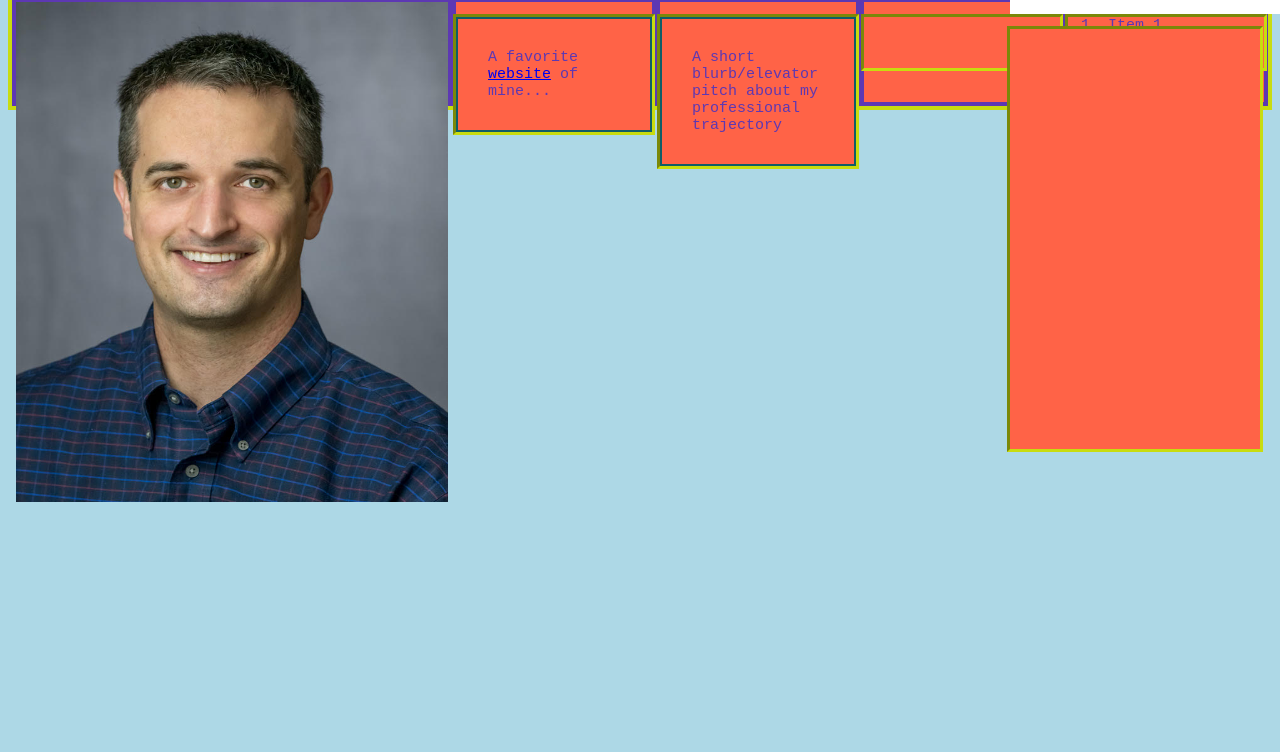
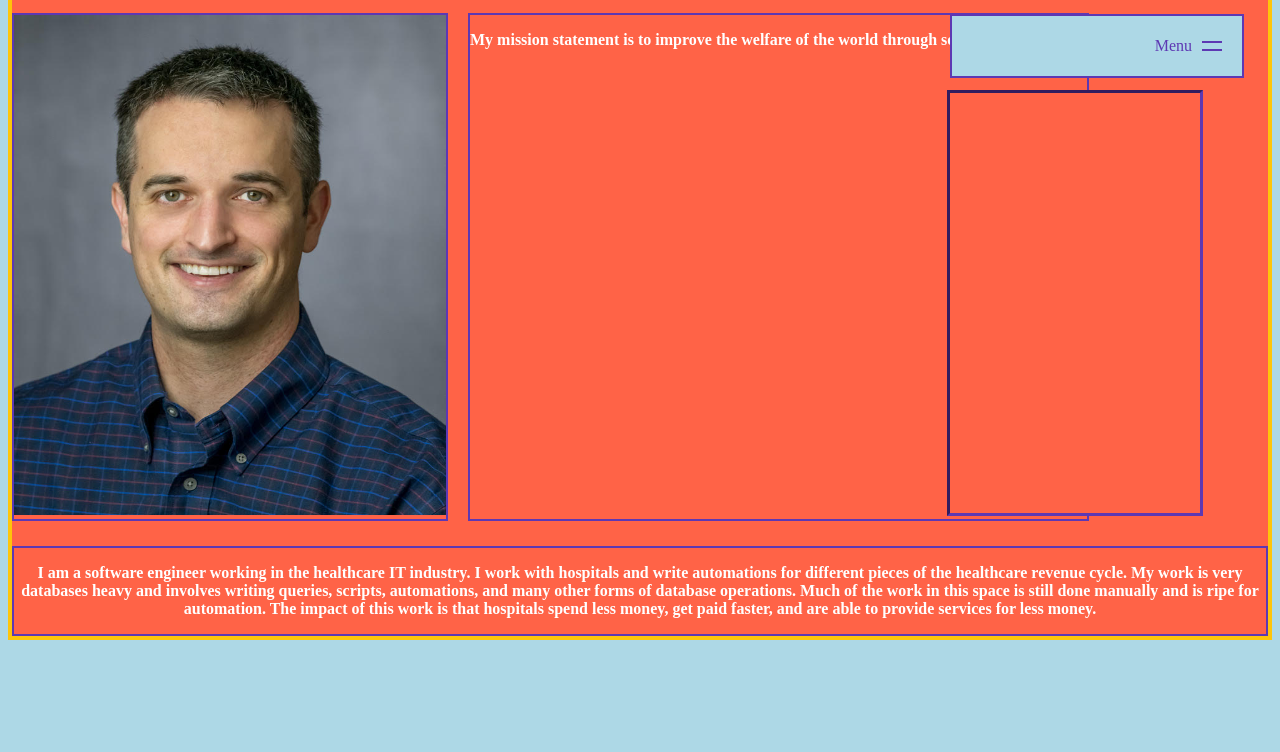
Before and after one commit to WilliamLaneFranklin/CS-469-Project, a plain HTML site: page index.html in a window 1280 px wide. Shown: the part 66-818 px from the top of the page. Drawn offline with Linux system fonts and the light colour scheme.

Commit message:
flexbox css conflict fixes

```diff
--- a/index.html
+++ b/index.html
@@ -2,7 +2,7 @@
 <html lang="en">
     <head>
         <meta charset="UTF-8">
-        <title>My Personal Webpage</title>
+        <title>Software Engineer in the Healthcare Finance Industry</title>
         <link rel="stylesheet" href="styles.css">
       </head>
 
@@ -31,21 +31,15 @@
         </script>
 
 
-        <h1>My Personal Webpage</h1>
-        <div class="flex-container">
-            <div class="one"><img src="./images/profile_photo.jpg" alt="The Profile Photo" height="500" width="432"></div>
-            <div class="two"><p>A favorite <a href="https://mushroomobserver.org" target="_blank" rel="noopener noreferrer">website</a> of mine...</p></div>
-            <div class="three"><p>A short blurb/elevator pitch about my professional trajectory</p></div>
-            <div class="four"><ul>
-                <li>Item 1</li>
-                <li>Item 2</li>
-                <li><em>Text...</em></li>
-            </ul></div>
-            <div class="five"><ol>
-                <li>Item 1</li>
-                <li>Item 2</li>
-                <li>Item 3</li>
-            </ol></div>
+        <h1>Software Engineer in the Healthcare Industry</h1>
+
+
+
+
+        <div class="container">
+            <div class="two"><img src="./images/profile_photo.jpg" alt="The Profile Photo" height="500" width="432"></div>
+            <div class="two"><p>My mission statement is to improve the welfare of the world through software engineering.</p></div>
+            <div class="two"><p>I am a software engineer working in the healthcare IT industry. I work with hospitals and write automations for different pieces of the healthcare revenue cycle. My work is very databases heavy and involves writing queries, scripts, automations, and many other forms of database operations. Much of the work in this space is still done manually and is ripe for automation. The impact of this work is that hospitals spend less money, get paid faster, and are able to provide services for less money.</p></div>
           </div>
 
 
--- a/styles.css
+++ b/styles.css
@@ -1,6 +1,6 @@
 /* styles.css */
 
-p {
+/*p {
     color: rgb(93, 56, 179);
     border: 2px solid rgb(15, 93, 103);
     padding: 30px;
@@ -12,18 +12,19 @@ p {
     margin:;
     outline-style: inset;
     outline-color:rgb(200, 220, 15)
-}
+}*/
 
-h1 {
+h1{
     color: tomato;
-    outline:
+    outline:;
     border:;
     padding:;
     font-family:monospace;
     margin: 10px;
     font-size:35px;
-    text-shadow: 2px 2px 5px rgb(93, 56, 179);;
+    text-shadow: 2px 2px 5px rgb(93, 56, 179);
 }
+
 
 ul{
     color:rgb(93, 56, 179);
@@ -32,7 +33,7 @@ ul{
     font-size:15px;
     text-align: left;
     outline-style: inset;
-    outline-color:rgb(200, 220, 15);
+   /* outline-color:rgb(254, 197, 10);*/
     background-color: tomato;
 }
 
@@ -43,7 +44,7 @@ ol{
     font-size:15px;
     text-align: left;
     outline-style: inset;
-    outline-color:rgb(200, 220, 15);
+   /* outline-color:rgb(254, 197, 10);*/
     background-color: tomato;
 }
 
@@ -61,21 +62,45 @@ ol{
 .container{
     display: flex;
     flex-flow: row wrap;
-    justify-content: center safe;
+    justify-content: flex-start;
     align-items: baseline safe;
     gap: 10px 20px;
+    border: 4px solid rgb(254, 197, 10);
+    background-color: tomato;
 }
+    .container div{
+        background: tomato;
+        border: 2px solid rgb(93, 56, 179);
+        /*height: 100px;
+        flex: 1;*/
+    }
+.two{
+    background: black;
+    padding:;
+   /* width: 200px;
+    height: 150px;*/
+    margin-top: 15px;
+    /*line-height: 150px;*/
+    color: white;
+    font-weight: bold;
+    font-size: 1em;
+    text-align: center;
+}
+
+
 
 .flex-container {
     display: flex;
-    border: 4px solid rgb(200, 220, 15);
-    background-color: tomato
+    border: 4px solid rgb(254, 197, 10);
+    background-color: tomato;
+    margin-top: 10px;
+    margin-right: 20px;
   }
 
   /* this selector selects all divs inside of .flex-container */
   .flex-container div {
     background: tomato;
-    border: 4px solid rgb(93, 56, 179);
+    border: 2px solid rgb(93, 56, 179);
     height: 100px;
     flex: 1;
 }
@@ -87,7 +112,7 @@ ol{
     height: 150px;
     margin-top: 10px;
     line-height: 150px;
-    color: white;
+    color: lightblue;
     font-weight: bold;
     font-size: 3em;
     text-align: center;
@@ -101,7 +126,7 @@ ol{
     height: 100vh;
     background: black;
     z-index: 200;
-    color: white;
+    color: rgb(254, 197, 10);
     text-align: center;
     line-height: 90vh;
 }
@@ -115,7 +140,7 @@ ol{
     height: 100vh;
     background: black;
     z-index: -10;
-    color: white;
+    color: rgb(254, 197, 10);
     text-align: center;
     line-height: 90vh;
     transition: all 0.5s;
@@ -149,8 +174,8 @@ body
 
 .navigation{
     position: fixed;
-    top: 20px;
-    right: 20px;
+    top: 80px;
+    right: 80px;
     height: 20px;
     width: 250px;
     z-index: 100;
@@ -164,13 +189,14 @@ body
     left: 0;
     width: 100%;
     height: 50px;
-    background: #ffff;
+    background: lightblue;
     cursor: pointer;
     display: flex;
     justify-content: flex-end;
     align-items: center;
     color: rgb(93, 56, 179);
     padding: 5px 20px;
+    border: 2px solid rgb(93, 56, 179);
 }
 .toggle::before{
     content: 'Menu';
@@ -248,13 +274,13 @@ ul li a
     display: block;
     padding: 10px 20px;
     height: 50px;
-    background: #ffff;
+    background: lightblue;
     color: #333;
     transition: 0.5s;
 }
 ul li a:hover
 {
-    background: #f6f6f6;
-    color: rgb(200, 220, 15);
+    background: lightblue;
+    color: rgb(254, 197, 10);
     transition: 0.5s;
 }
```
